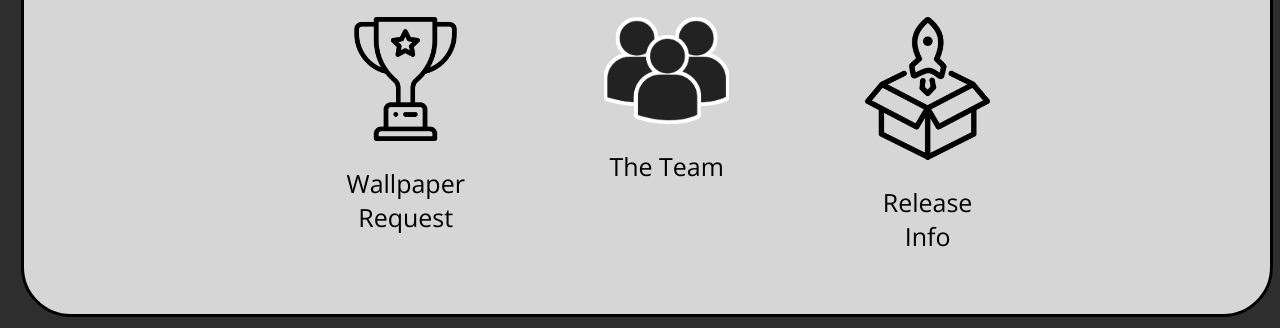
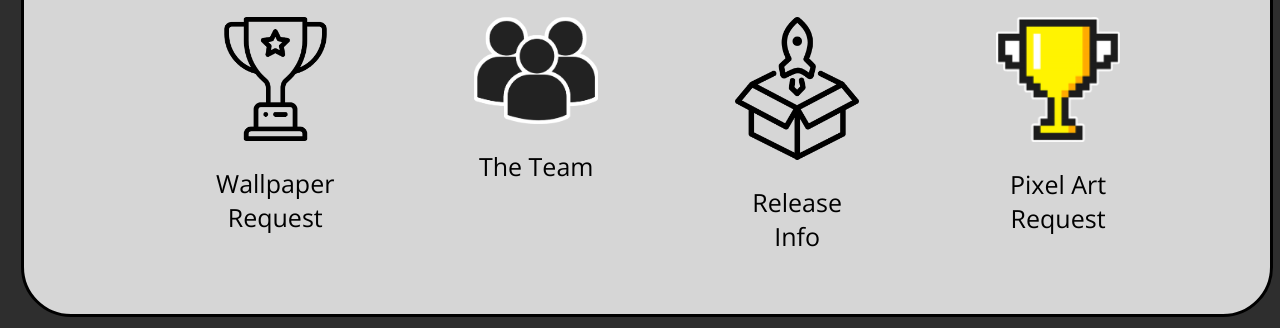
Before and after one commit to digitalninjasplus/digitalninjasplus.github.io, a plain HTML site: page index.html in a window 1280 px wide. Shown: the part 916-1244 px from the top of the page. Drawn offline with nearby package versions, Linux system fonts and the light colour scheme.

Commit message:
Update index.html

```diff
--- a/index.html
+++ b/index.html
@@ -113,6 +113,12 @@
                <a href="https://github.com/digitalninjasplus/digitalninjasplus.github.io/releases" target="_blank" draggable="false">
                   <img src="/ico/u8.png" alt="" draggable="false">
                   <p style="color:black">Release<br>Info</p>
+               </a>
+            </li>
+             <li>
+               <a href="/pixelart.html" target="_blank" draggable="false">
+                  <img src="/ico/x1.png" alt="" draggable="false">
+                  <p style="color:black">Pixel Art<br>Request</p>
                </a>
             </li>
          </ul>
```
